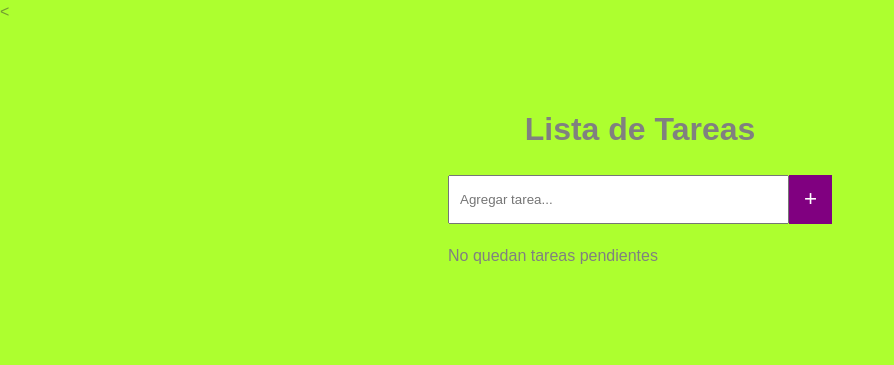
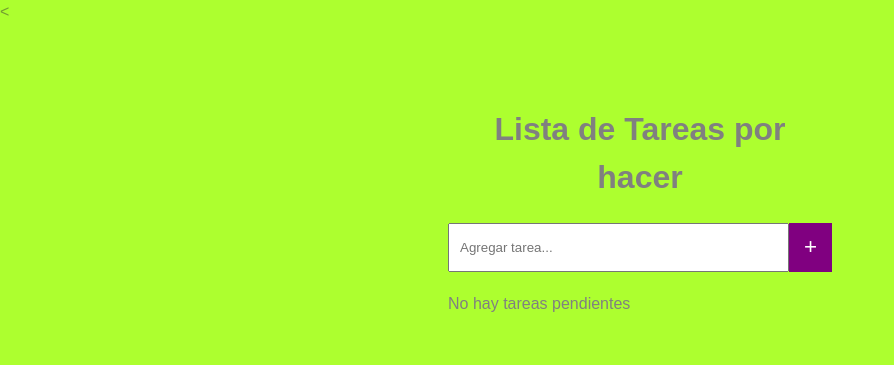
Before and after one commit to unasocialentech/unasocialentech.github.io, a plain HTML site: page index.html in a window 1280 px wide. Shown: the whole page, without its empty margins (0-894 px from the left). Drawn offline with Linux system fonts and the light colour scheme.

Commit message:
second commit

```diff
--- a/index.html
+++ b/index.html
@@ -9,7 +9,7 @@
 </head>
 <body>
     <div class="container">
-        <h1>Lista de Tareas</h1>
+        <h1>Lista de Tareas por hacer</h1>
         <div class="search">
             <form>
                 <input type="text" placeholder="Agregar tarea...">
@@ -22,7 +22,7 @@
             </ul>
         </div>
         <div class="empty">
-            <p>No quedan tareas pendientes </p>
+            <p>No hay tareas pendientes </p>
         </div>
     </div>
     <script src="./main.js"></script>
```
